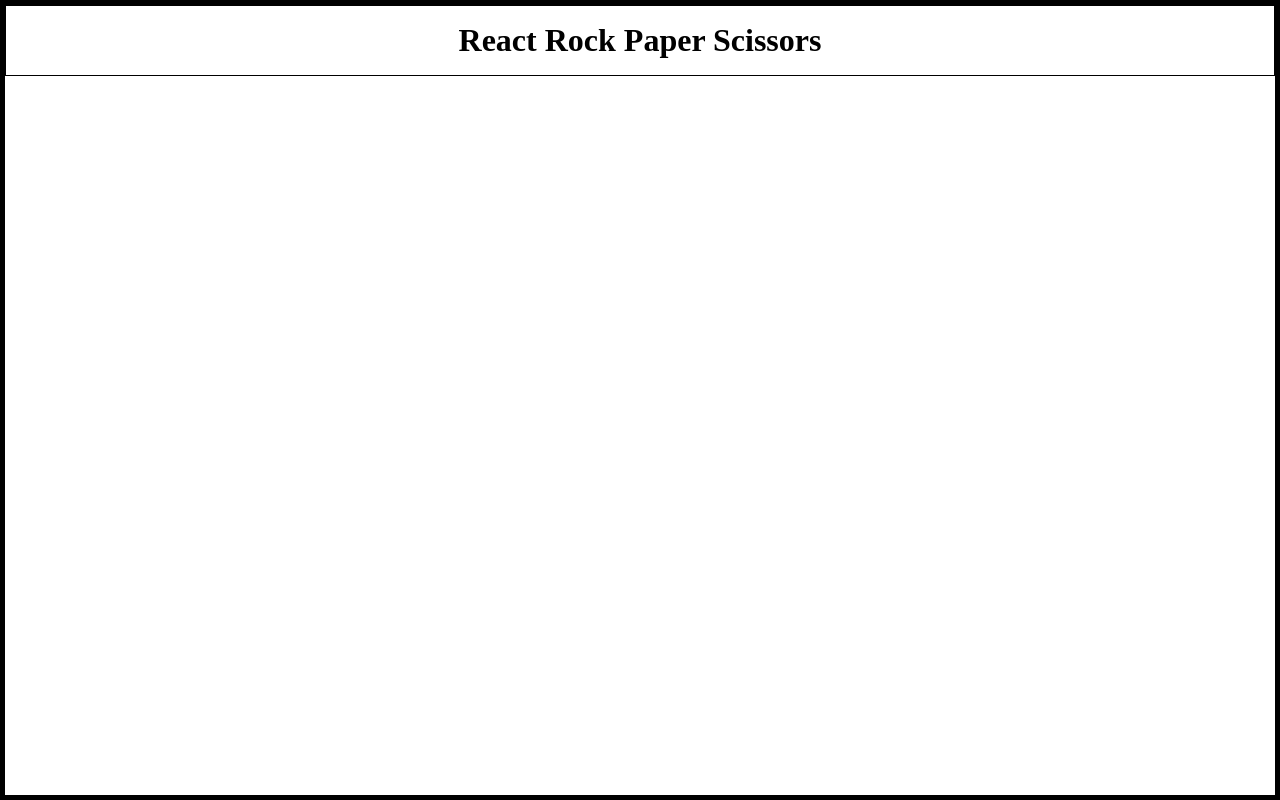
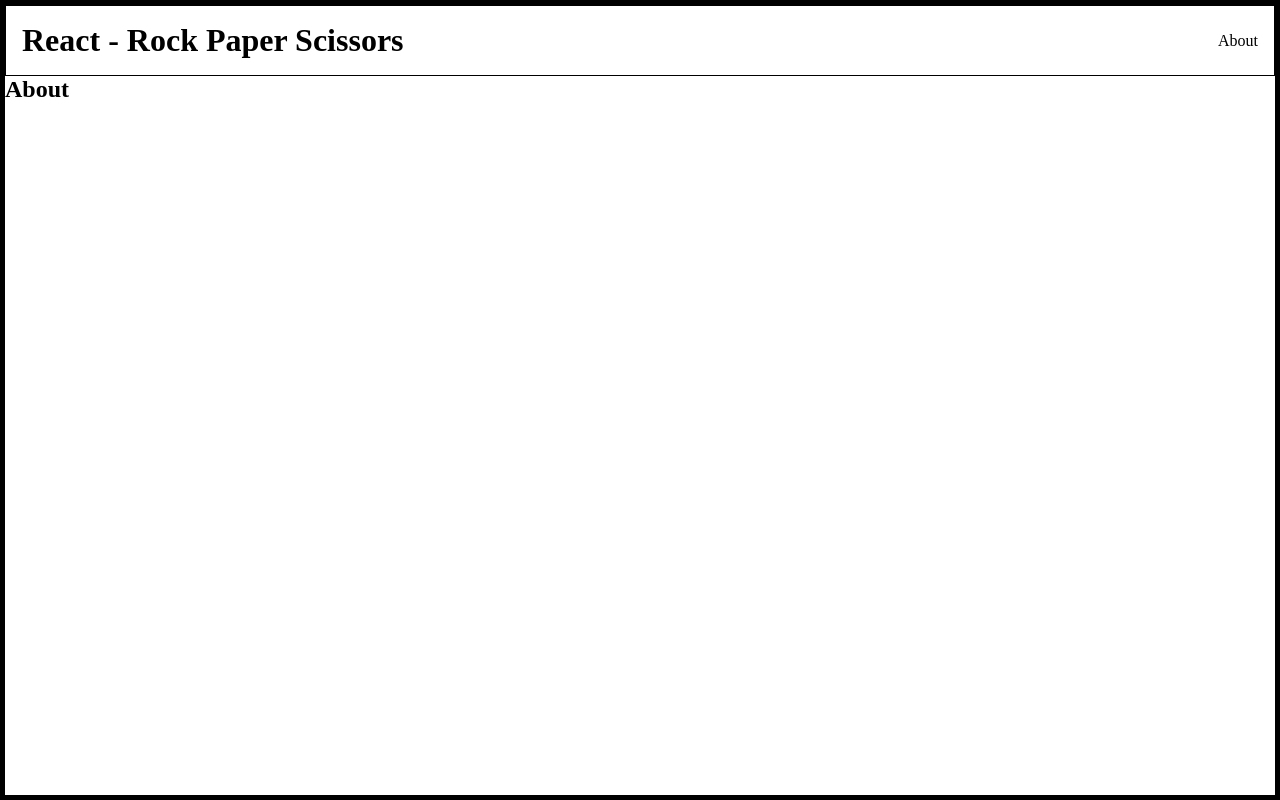
Before and after one commit to jipark92/react-rock-paper-scissors, a React (Create React App) app: page /about in a window 1280 px wide. Built offline with nearby package versions, Linux system fonts and the light colour scheme.

Commit message:
add components,demo link, router

```diff
--- a/package.json
+++ b/package.json
@@ -8,6 +8,7 @@
     "@testing-library/user-event": "^13.5.0",
     "react": "^18.1.0",
     "react-dom": "^18.1.0",
+    "react-router-dom": "^6.3.0",
     "react-scripts": "5.0.1",
     "web-vitals": "^2.1.4"
   },
--- a/src/App.js
+++ b/src/App.js
@@ -1,9 +1,10 @@
-import Header from "./components/Header"
+import RouteSwitch from "./RouteSwitch"
+
 
 export default function App() {
   return (
     <div className="main-container">
-      <Header/>
+      <RouteSwitch/>
     </div>
   )
 }
--- /dev/null
+++ b/src/RouteSwitch.js
@@ -0,0 +1,17 @@
+import {BrowserRouter, Routes, Route} from 'react-router-dom'
+
+import Header from './components/Header'
+import Game from './components/Game'
+import About from './components/About'
+
+export default function RouteSwitch() {
+    return (
+        <BrowserRouter>
+            <Header/>
+            <Routes>
+                <Route path='/' element={<Game/>}/>
+                <Route path='/about' element={<About/>}/>
+            </Routes>
+        </BrowserRouter>
+    )
+}
--- /dev/null
+++ b/src/components/About.js
@@ -0,0 +1,9 @@
+
+
+export default function About() {
+    return (
+        <div>
+            <h2>About</h2>
+        </div>
+    )
+}
--- a/src/components/Header.js
+++ b/src/components/Header.js
@@ -1,7 +1,15 @@
+import {Link} from 'react-router-dom'
+
 export default function Header() {
     return (
         <header className='title-container'>
-            <h1>React Rock Paper Scissors</h1>
+            <Link to='/'>
+                <h1>React - Rock Paper Scissors</h1>
+            </Link>
+            <Link to='/about'>
+                <p>About</p>
+            </Link>
+
         </header>
     )
 }
--- a/src/components/game.js
+++ b/src/components/game.js
@@ -1,4 +1,4 @@
-export default function game() {
+export default function Game() {
     return (
         <div>game</div>
     )
--- a/src/index.css
+++ b/src/index.css
@@ -12,7 +12,15 @@
 
 .title-container {
   display: flex;
-  justify-content: center;
+  justify-content: space-between;
+  align-items: center;
+  flex-wrap: wrap;
   padding: 1rem;
   border: 1px solid black;
+
 }
+
+.title-container a {
+  text-decoration: none;
+  color: black;
+}
```
Also changed, not shown: 2 other files (tests, documents, lock files or other folders).
